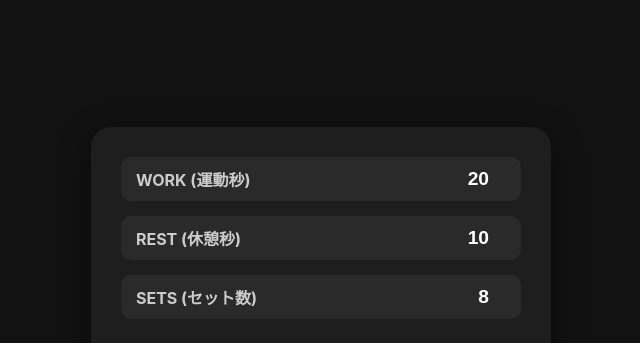
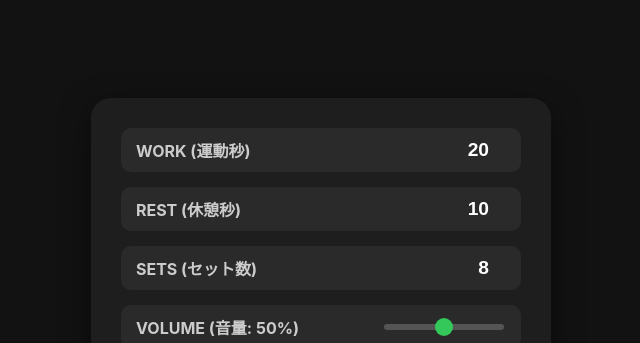
Before and after one commit to cbqzwwaxbm/hiit-timer, a plain HTML site: page index.html in a window 1280 px wide. Shown: the top 343 px of the page, without its empty margins (319-959 px from the left). Drawn offline with Linux system fonts and the light colour scheme.

Commit message:
Add files via upload

```diff
--- a/index.html
+++ b/index.html
@@ -3,7 +3,7 @@
 <head>
     <meta charset="UTF-8">
     <meta name="viewport" content="width=device-width, initial-scale=1.0">
-    <title>HIIT Timer (Customizable & Beep)</title>
+    <title>HIIT Timer (Customizable & Volume Control)</title>
     <style>
         :root {
             --bg-color: #121212;
@@ -61,7 +61,7 @@
             font-weight: bold;
             color: #ccc;
         }
-        .input-group input {
+        .input-group input[type="number"] {
             background: transparent;
             border: none;
             color: #fff;
@@ -70,6 +70,26 @@
             text-align: right;
             width: 80px;
             outline: none;
+        }
+
+        /* 音量スライダーのカスタムスタイル */
+        .input-group input[type="range"] {
+            -webkit-appearance: none;
+            appearance: none;
+            width: 120px;
+            height: 6px;
+            background: #555;
+            border-radius: 5px;
+            outline: none;
+        }
+        .input-group input[type="range"]::-webkit-slider-thumb {
+            -webkit-appearance: none;
+            appearance: none;
+            width: 18px;
+            height: 18px;
+            border-radius: 50%;
+            background: #34c759;
+            cursor: pointer;
         }
 
         /* タイマー表示エリア */
@@ -140,6 +160,11 @@
             <label for="setsInput">SETS (セット数)</label>
             <input type="number" id="setsInput" value="8" min="1" max="99">
         </div>
+        <!-- 音量調整スライダーの追加 -->
+        <div class="input-group">
+            <label id="volLabel" for="volumeInput">VOLUME (音量: 50%)</label>
+            <input type="range" id="volumeInput" min="0" max="100" value="50">
+        </div>
     </div>
 
     <!-- タイマー表示画面 -->
@@ -159,6 +184,7 @@
     let workTime = 20;
     let restTime = 10;
     let totalSets = 8;
+    let volumePercent = 50; // 音量（0% 〜 100%）
 
     let currentSet = 1;
     let isWork = true; // true: 運動中, false: 休憩中
@@ -179,7 +205,7 @@
         }
     }
 
-    // 指定した周波数と長さでビープ音を鳴らす関数
+    // 指定した周波数と長さでビープ音を鳴らす
     function playBeep(frequency, duration, type = 'sine') {
         try {
             initAudio();
@@ -189,8 +215,13 @@
             oscillator.type = type;
             oscillator.frequency.value = frequency;
 
-            // 音量調節（プチッというノイズを防ぐため、最後にかけて音量を徐々に落とす）
-            gainNode.gain.setValueAtTime(0.15, audioCtx.currentTime);
+            // --- 音量調節の計算 ---
+            // ブラウザの最大音量（1.0）は大きすぎるため、安全な上限値（0.3）を基準に％計算します。
+            const maxSafeGain = 0.3;
+            const targetGain = (volumePercent / 100) * maxSafeGain;
+
+            gainNode.gain.setValueAtTime(targetGain, audioCtx.currentTime);
+            // 音がプチッと切れるのを防ぐため、音の終わりのミリ秒で音量を0まで滑らかに下げます
             gainNode.gain.exponentialRampToValueAtTime(0.001, audioCtx.currentTime + duration);
 
             oscillator.connect(gainNode);
@@ -228,6 +259,8 @@
     const workInput = document.getElementById('workInput');
     const restInput = document.getElementById('restInput');
     const setsInput = document.getElementById('setsInput');
+    const volumeInput = document.getElementById('volumeInput');
+    const volLabel = document.getElementById('volLabel');
     const settingsArea = document.getElementById('settingsArea');
     const mainContainer = document.getElementById('mainContainer');
 
@@ -242,6 +275,10 @@
         workTime = parseInt(workInput.value) || 20;
         restTime = parseInt(restInput.value) !== undefined ? parseInt(restInput.value) : 10;
         totalSets = parseInt(setsInput.value) || 8;
+        volumePercent = parseInt(volumeInput.value);
+
+        // ボリューム表示テキストを更新
+        volLabel.textContent = `VOLUME (音量: ${volumePercent}%)`;
 
         if (!hasStarted) {
             timeLeft = workTime;
@@ -250,9 +287,16 @@
         }
     }
 
-    // 入力欄が変更されたら即座に反映
-    [workInput, restInput, setsInput].forEach(input => {
+    // 入力欄やスライダーが変更されたら即座に反映
+    [workInput, restInput, setsInput, volumeInput].forEach(input => {
         input.addEventListener('input', applySettings);
+    });
+
+    // スライダーのツマミを離した瞬間にテストで音を1回鳴らす（音量確認用）
+    volumeInput.addEventListener('change', () => {
+        if (!isRunning) {
+            soundCountdown(); // 「ピッ」と鳴らして音量を確認
+        }
     });
 
     // --- 画面表示の更新 ---
@@ -305,11 +349,11 @@
 
     // --- コントロール関数 ---
     function startTimer() {
-        initAudio(); // ユーザー操作をトリガーにAudioContextを初期化（ブラウザ制限対策）
+        initAudio(); // ユーザー操作をトリガーにAudioContextを初期化
 
         if (!hasStarted) {
             hasStarted = true;
-            settingsArea.classList.add('hidden'); // 開始したら設定入力を隠す
+            settingsArea.classList.add('hidden'); // 開始したら設定を隠す
             resetBtn.style.display = 'block';     // リセットボタンを表示
             soundStart();                         // 初回スタート音
         }
```
